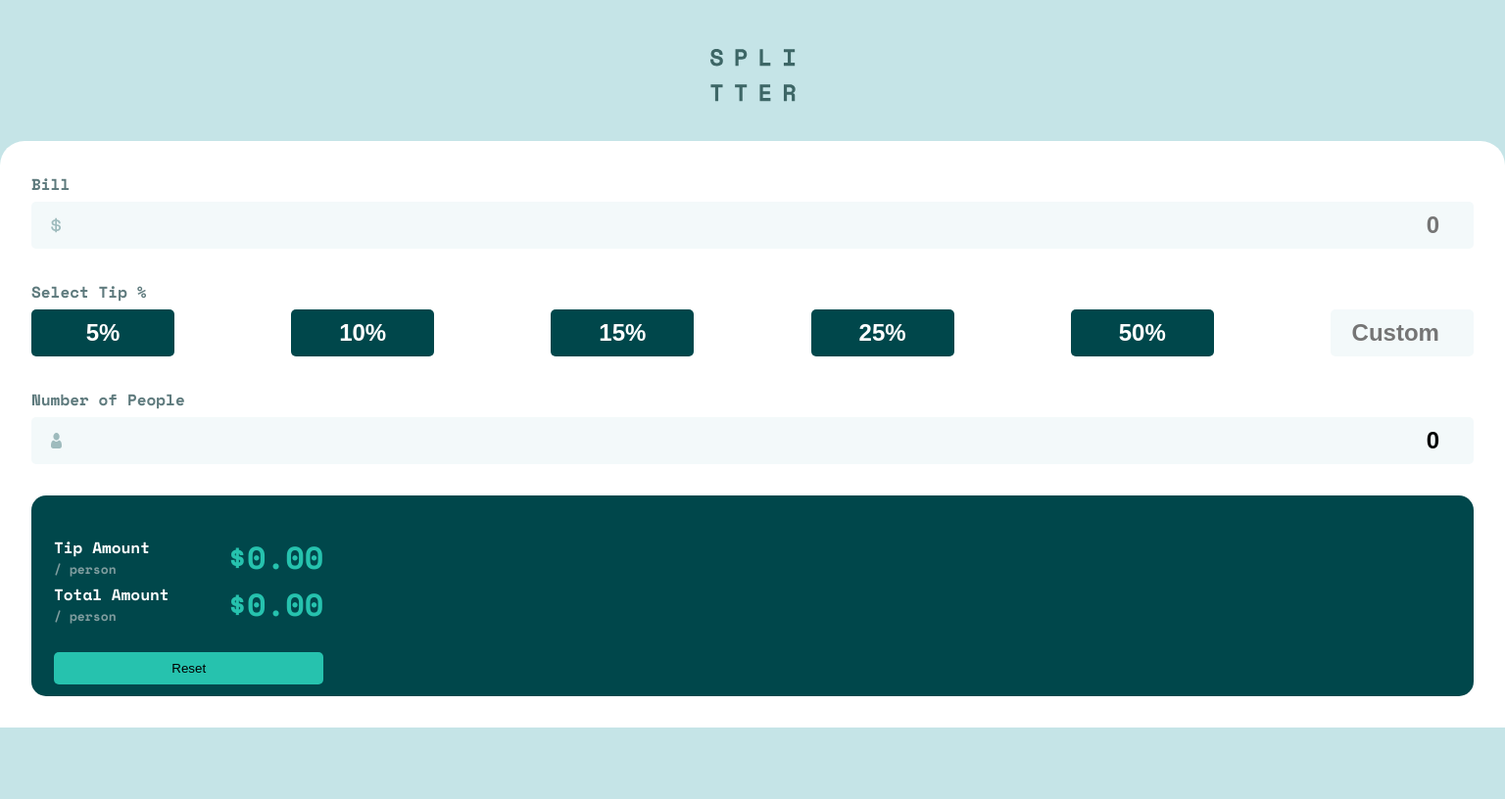
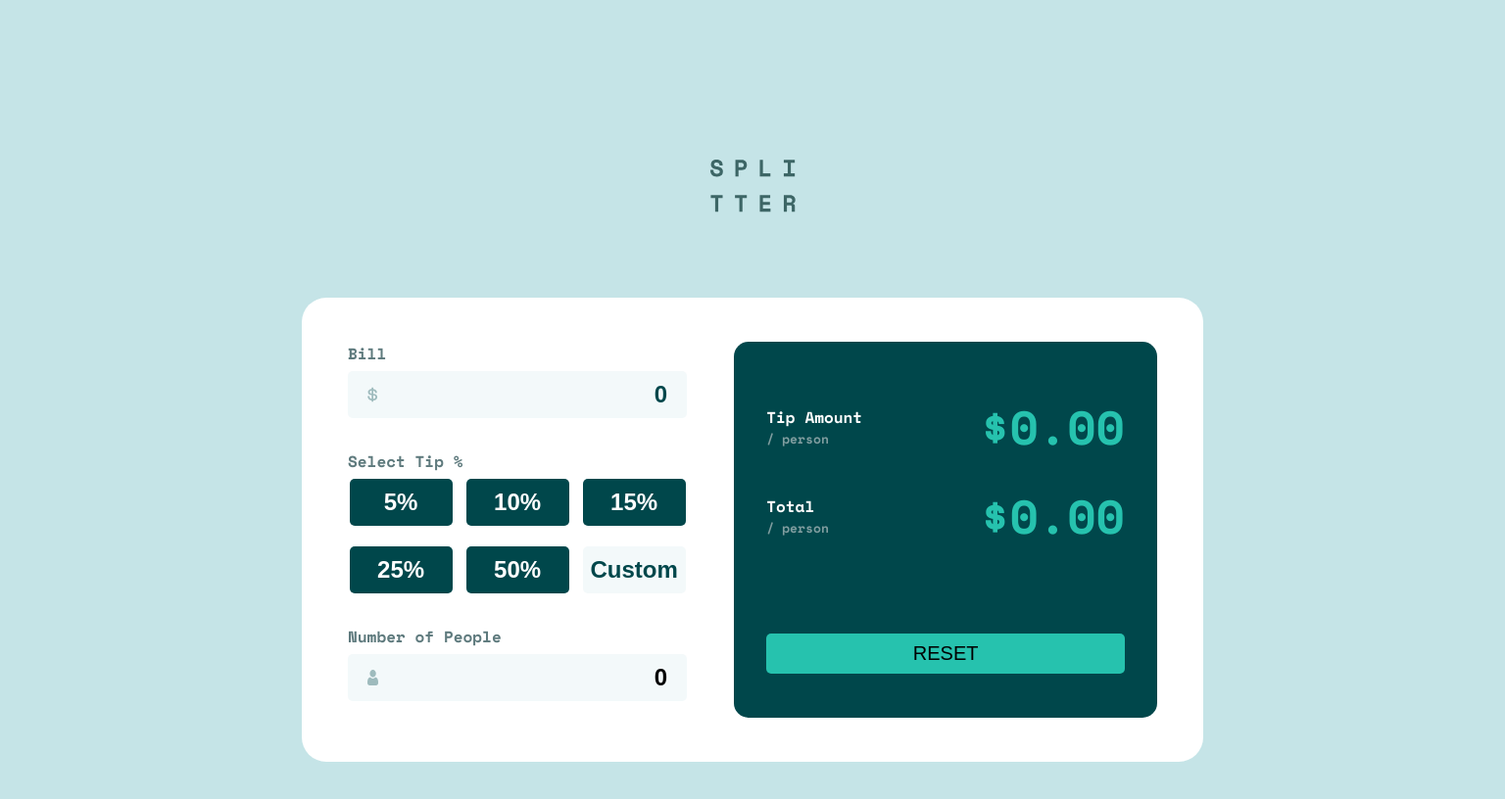
Before and after one commit to SabaMarghania1/Tip-Calculcator, a plain HTML site: page index.html in a window 1536 px wide. Shown: the whole page at 98% size. Drawn offline with nearby package versions, Linux system fonts and the light colour scheme.

Commit message:
Project finish

```diff
--- a/css/style.css
+++ b/css/style.css
@@ -165,3 +165,70 @@ input {
   color: black;
   background-color: #26c2ae;
 }
+
+input::placeholder {
+  color: #00474b;
+}
+
+input::-webkit-outer-spin-button,
+input::-webkit-inner-spin-button {
+  -webkit-appearance: none;
+  margin: 0;
+}
+
+input[type="number"] {
+  appearance: none;
+  -moz-appearance: textfield;
+}
+
+@media screen and (min-width: 1440px) {
+  .main {
+    margin: 163px 0 87px;
+  }
+
+  .logo {
+    margin: 0;
+  }
+
+  .calculator {
+    margin: 0 auto;
+    max-width: 920px;
+    border-radius: 25px;
+    padding: 45px 47px;
+    display: flex;
+    flex-direction: row;
+    gap: 48px;
+  }
+
+  .tips-container {
+    gap: 21px 14px;
+    justify-content: center;
+  }
+
+  .tip-item {
+    width: 105px;
+    padding: 8px 6px;
+    text-align: center;
+  }
+
+  .results__content {
+    padding: 12px 10px;
+    width: 100%;
+    display: flex;
+    flex-direction: column;
+    gap: 20px;
+  }
+
+  .amount {
+    font-size: 48px;
+  }
+
+  .results {
+    padding-bottom: 33px;
+  }
+
+  .reset {
+    margin-top: 65px;
+    font-size: 20px;
+  }
+}
--- a/index.html
+++ b/index.html
@@ -49,10 +49,10 @@
             <p class="tip-amount amount">$0.00</p>
           </div>
           <div class="row">
-            <p class="row__text">Total Amount<span>/ person</span></p>
+            <p class="row__text">Total<span>/ person</span></p>
             <p class="total-amount amount">$0.00</p>
           </div>
-          <button class="reset">Reset</button>
+          <button class="reset">RESET</button>
         </div>
       </div>
     </div>
--- a/js/script.js
+++ b/js/script.js
@@ -31,7 +31,7 @@ function peopleInput() {
 function handleClick(e) {
   tips.forEach(val => {
     val.classList.remove("selected");
-    if (e.target.innerHTML == val.innerHTML) {
+    if (e.target.innerHTML === val.innerHTML) {
       val.classList.add("selected");
       tipValue = parseFloat(val.dataset.value);
     }
@@ -60,10 +60,12 @@ function reset() {
 
   tipForPerson.innerHTML = "$0.00";
   totalForPerson.innerHTML = "$0.00";
+
+  peopleQty.classList.remove("error-border");
+  error.style.display = "none";
 }
 
 resetBtn.addEventListener("click", reset);
-
 billInput.addEventListener("input", getBill);
 peopleQty.addEventListener("input", peopleInput);
 tips.forEach(tipItem => {
```
